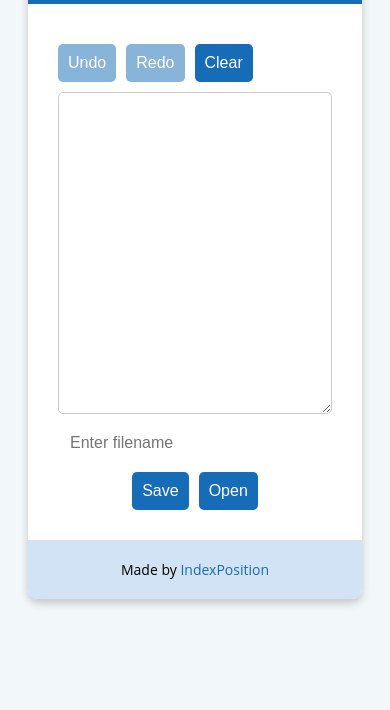
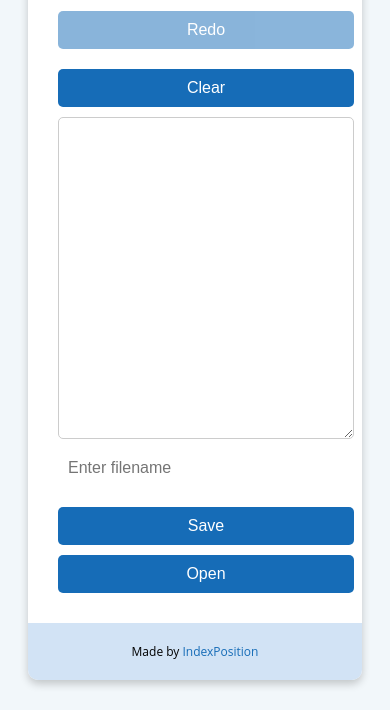
Before and after one commit to IndexPosition/Linked-List-Text-Editor, a plain HTML site: page index.html in a window 390 px wide. Shown: the part 190-900 px from the top of the page. Drawn offline with Linux system fonts and the light colour scheme.

Commit message:
Update style.css

```diff
--- a/style.css
+++ b/style.css
@@ -118,3 +118,51 @@
   color: #166cb7;
   text-decoration: none;
 }
+
+@media only screen and (max-width: 768px) {
+  .card {
+    max-width: 400px;
+  }
+
+  .card-header h1 {
+    font-size: 24px;
+  }
+
+  #quote-text {
+    font-size: 24px;
+  }
+
+  #quote-author {
+    font-size: 16px;
+  }
+
+  #new-quote {
+    font-size: 16px;
+    padding: 8px 20px;
+  }
+
+  .card-footer p {
+    font-size: 12px;
+  }
+}
+
+@media screen and (max-width: 768px) {
+    .card-body {
+      flex-direction: column;
+    }
+
+    #filename-input {
+      width: 80%;
+      margin-bottom: 10px;
+    }
+
+    .btn-group {
+      flex-direction: column;
+      align-items: flex-start;
+    }
+
+    .btn-group button,
+    .btn-group input {
+      width: 100%;
+    }
+  }
```
Lines whose indentation alone changed are shown as unchanged.
